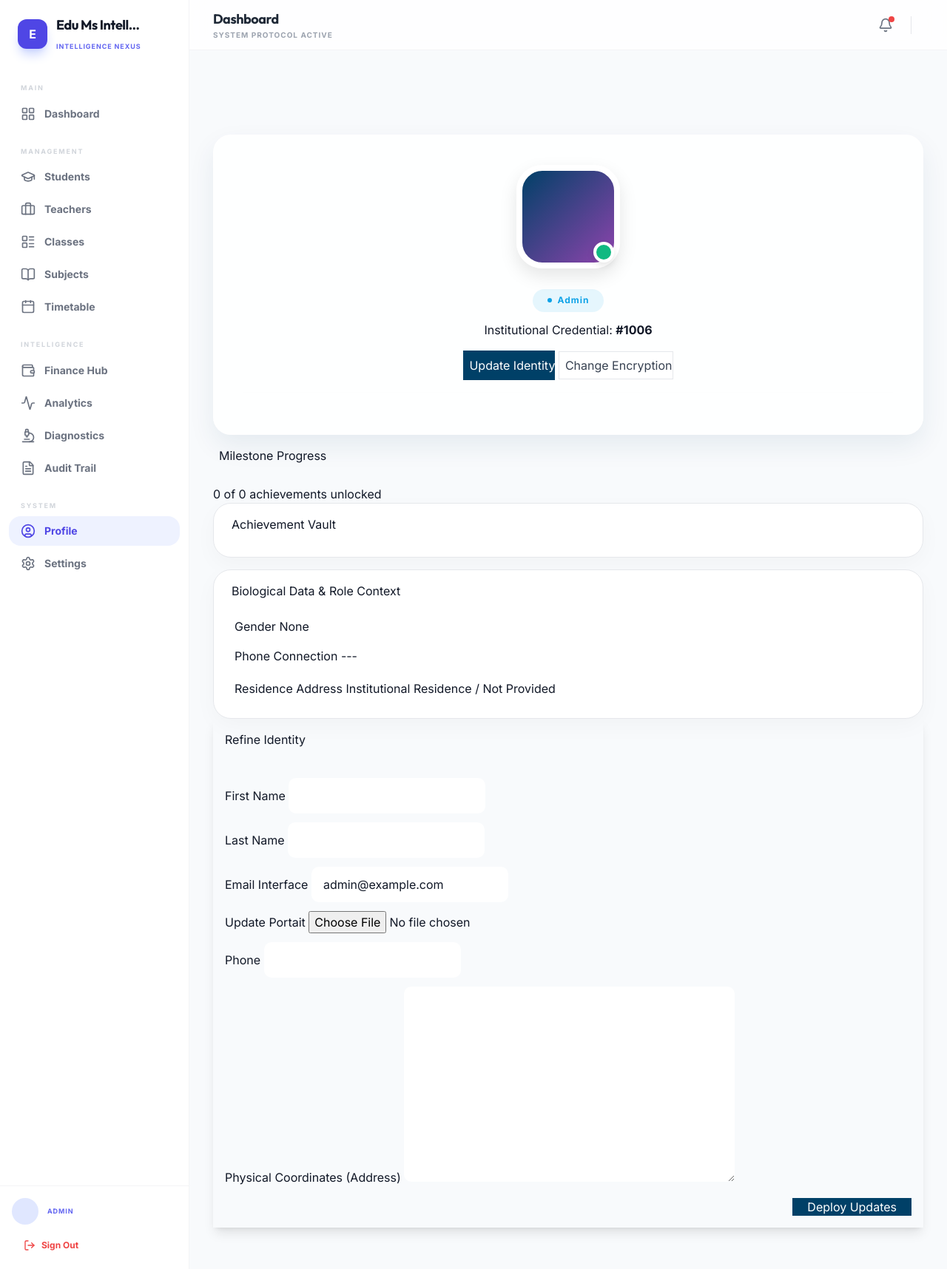
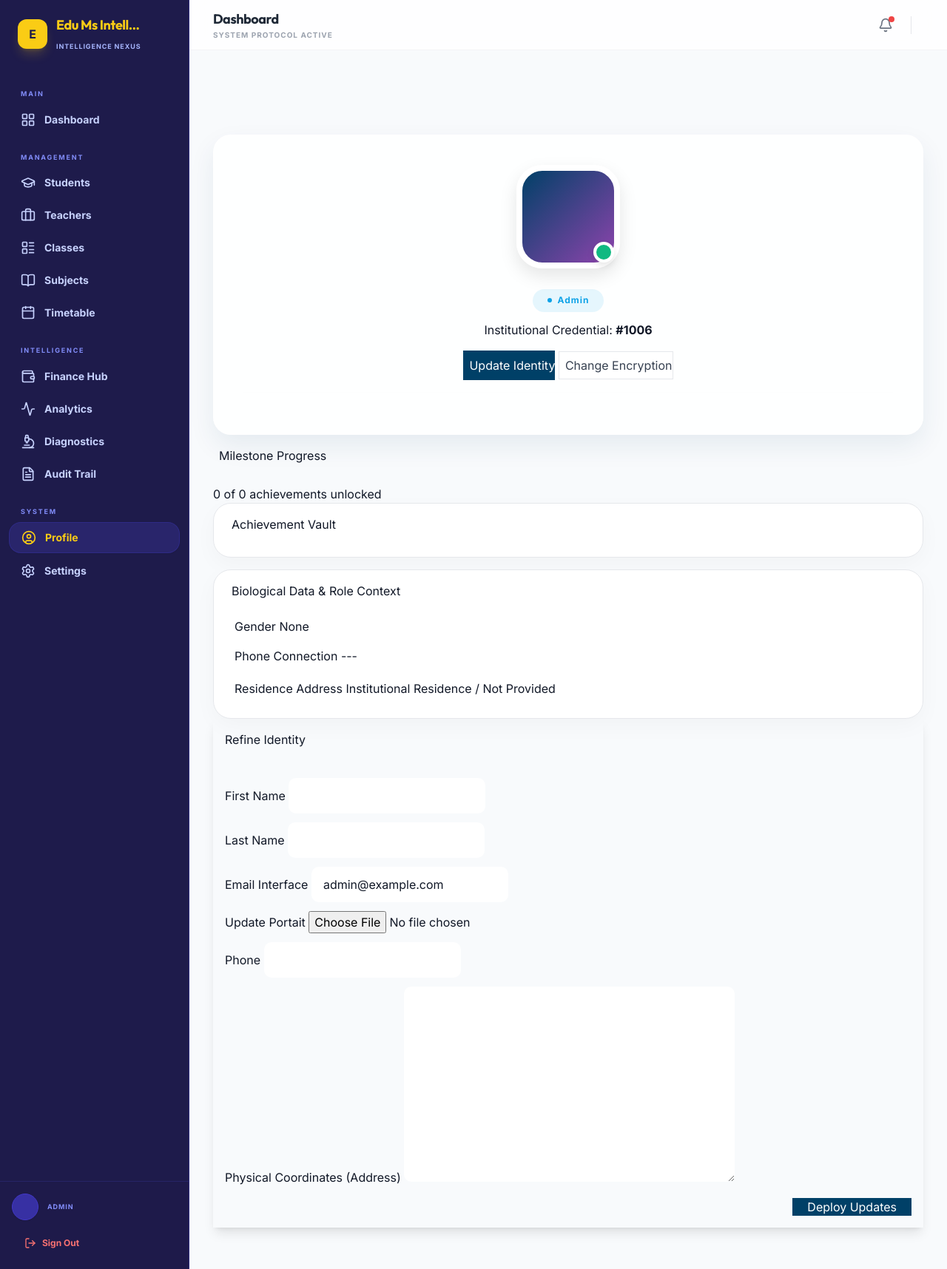
Before and after one commit to KARTEY-JUNIOR-KWASI/Management-System, a Django app: page /profile/profile/ in a window 1280 px wide. Shown: the whole page at 74% size. Run offline with Django 5.2, Linux system fonts and the light colour scheme; a user stored in the database is signed in; data comes from the database, SQL or seed files in the repository; data that the repository does not hold is empty; some libraries are stand-ins or nearby versions.

Commit message:
style: apply dark blue and gold aesthetic to desktop sidebar sidebar

```diff
--- a/templates/base.html
+++ b/templates/base.html
@@ -79,26 +79,26 @@
   <div class="flex flex-col min-h-screen">
 
     <!-- Desktop Sidebar (Hidden on Mobile) -->
-    <aside class="hidden lg:flex lg:flex-shrink-0 lg:w-64 lg:flex-col lg:fixed lg:inset-y-0 border-r border-gray-100 bg-white z-40">
+    <aside class="hidden lg:flex lg:flex-shrink-0 lg:w-64 lg:flex-col lg:fixed lg:inset-y-0 border-r border-indigo-900 bg-indigo-950 z-40">
       <div class="flex flex-col flex-grow pt-5 pb-4 overflow-y-auto">
         <div class="flex items-center flex-shrink-0 px-6 gap-3 mb-6">
           {% if school_config.logo %}
-            <img src="{{ school_config.logo.url }}" class="w-10 h-10 rounded-xl shadow-md" alt="Logo">
+            <img src="{{ school_config.logo.url }}" class="w-10 h-10 rounded-xl shadow-md border border-indigo-800" alt="Logo">
           {% else %}
-            <div class="w-10 h-10 bg-indigo-600 rounded-xl flex items-center justify-center font-bold text-white shadow-lg shadow-indigo-200">
+            <div class="w-10 h-10 bg-yellow-400 rounded-xl flex items-center justify-center font-bold text-indigo-950 shadow-lg shadow-yellow-400/20">
               {{ school_config.name|slice:":1" }}
             </div>
           {% endif %}
           <div class="min-w-0">
-            <span class="font-display font-bold text-lg tracking-tight block truncate">{{ school_config.name|truncatechars:14 }}</span>
-            <span class="text-[9px] font-bold text-indigo-500 uppercase tracking-widest">Intelligence Nexus</span>
+            <span class="font-display font-bold text-lg tracking-tight block truncate text-yellow-400">{{ school_config.name|truncatechars:14 }}</span>
+            <span class="text-[9px] font-bold text-indigo-300 uppercase tracking-widest">Intelligence Nexus</span>
           </div>
         </div>
 
-        <nav class="flex-1 px-3 space-y-1 overflow-y-auto">
+        <nav class="flex-1 px-3 space-y-1 overflow-y-auto mt-2">
 
           <!-- ── Section: Main ── -->
-          <p class="px-4 pt-4 pb-1 text-[9px] font-extrabold text-gray-300 uppercase tracking-[0.2em]">Main</p>
+          <p class="px-4 pt-4 pb-1 text-[9px] font-extrabold text-indigo-400 uppercase tracking-[0.2em]">Main</p>
 
           {% if user.role == 'admin' %}
             {% url 'admin_dashboard' as dash_url %}
@@ -109,116 +109,116 @@
           {% endif %}
 
           <a href="{{ dash_url }}"
-             class="group flex items-center px-4 py-2.5 text-sm font-bold rounded-2xl transition-all {% if request.resolver_match.url_name == 'admin_dashboard' or request.resolver_match.url_name == 'teacher_dashboard' or request.resolver_match.url_name == 'student_dashboard' %}bg-indigo-50 text-indigo-600{% else %}text-gray-500 hover:bg-gray-50 hover:text-gray-700{% endif %}">
+             class="group flex items-center px-4 py-2.5 text-sm font-bold rounded-2xl transition-all {% if request.resolver_match.url_name == 'admin_dashboard' or request.resolver_match.url_name == 'teacher_dashboard' or request.resolver_match.url_name == 'student_dashboard' %}bg-indigo-900/60 text-yellow-400 shadow-sm border border-indigo-800/50{% else %}text-indigo-200 hover:bg-white/5 hover:text-white{% endif %}">
             <i data-lucide="layout-grid" class="mr-3 h-5 w-5 flex-shrink-0"></i>
             Dashboard
           </a>
 
           <!-- ── Section: Management ── -->
-          <p class="px-4 pt-5 pb-1 text-[9px] font-extrabold text-gray-300 uppercase tracking-[0.2em]">Management</p>
+          <p class="px-4 pt-5 pb-1 text-[9px] font-extrabold text-indigo-400 uppercase tracking-[0.2em]">Management</p>
 
           {% if user.role == 'admin' %}
-            <a href="{% url 'student_list' %}" class="group flex items-center px-4 py-2.5 text-sm font-bold rounded-2xl transition-all {% if request.resolver_match.url_name == 'student_list' or request.resolver_match.url_name == 'student_create' or request.resolver_match.url_name == 'student_detail' %}bg-indigo-50 text-indigo-600{% else %}text-gray-500 hover:bg-gray-50 hover:text-gray-700{% endif %}">
+            <a href="{% url 'student_list' %}" class="group flex items-center px-4 py-2.5 text-sm font-bold rounded-2xl transition-all {% if request.resolver_match.url_name == 'student_list' or request.resolver_match.url_name == 'student_create' or request.resolver_match.url_name == 'student_detail' %}bg-indigo-900/60 text-yellow-400 shadow-sm border border-indigo-800/50{% else %}text-indigo-200 hover:bg-white/5 hover:text-white{% endif %}">
               <i data-lucide="graduation-cap" class="mr-3 h-5 w-5 flex-shrink-0"></i>
               Students
             </a>
-            <a href="{% url 'teacher_list' %}" class="group flex items-center px-4 py-2.5 text-sm font-bold rounded-2xl transition-all {% if request.resolver_match.url_name == 'teacher_list' or request.resolver_match.url_name == 'teacher_create' or request.resolver_match.url_name == 'teacher_detail' %}bg-indigo-50 text-indigo-600{% else %}text-gray-500 hover:bg-gray-50 hover:text-gray-700{% endif %}">
+            <a href="{% url 'teacher_list' %}" class="group flex items-center px-4 py-2.5 text-sm font-bold rounded-2xl transition-all {% if request.resolver_match.url_name == 'teacher_list' or request.resolver_match.url_name == 'teacher_create' or request.resolver_match.url_name == 'teacher_detail' %}bg-indigo-900/60 text-yellow-400 shadow-sm border border-indigo-800/50{% else %}text-indigo-200 hover:bg-white/5 hover:text-white{% endif %}">
               <i data-lucide="briefcase" class="mr-3 h-5 w-5 flex-shrink-0"></i>
               Teachers
             </a>
-            <a href="{% url 'class_list' %}" class="group flex items-center px-4 py-2.5 text-sm font-bold rounded-2xl transition-all {% if request.resolver_match.url_name == 'class_list' or request.resolver_match.url_name == 'class_create' %}bg-indigo-50 text-indigo-600{% else %}text-gray-500 hover:bg-gray-50 hover:text-gray-700{% endif %}">
+            <a href="{% url 'class_list' %}" class="group flex items-center px-4 py-2.5 text-sm font-bold rounded-2xl transition-all {% if request.resolver_match.url_name == 'class_list' or request.resolver_match.url_name == 'class_create' %}bg-indigo-900/60 text-yellow-400 shadow-sm border border-indigo-800/50{% else %}text-indigo-200 hover:bg-white/5 hover:text-white{% endif %}">
               <i data-lucide="layout-list" class="mr-3 h-5 w-5 flex-shrink-0"></i>
               Classes
             </a>
-            <a href="{% url 'subject_list' %}" class="group flex items-center px-4 py-2.5 text-sm font-bold rounded-2xl transition-all {% if request.resolver_match.url_name == 'subject_list' or request.resolver_match.url_name == 'subject_create' %}bg-indigo-50 text-indigo-600{% else %}text-gray-500 hover:bg-gray-50 hover:text-gray-700{% endif %}">
+            <a href="{% url 'subject_list' %}" class="group flex items-center px-4 py-2.5 text-sm font-bold rounded-2xl transition-all {% if request.resolver_match.url_name == 'subject_list' or request.resolver_match.url_name == 'subject_create' %}bg-indigo-900/60 text-yellow-400 shadow-sm border border-indigo-800/50{% else %}text-indigo-200 hover:bg-white/5 hover:text-white{% endif %}">
               <i data-lucide="book-open" class="mr-3 h-5 w-5 flex-shrink-0"></i>
               Subjects
             </a>
-            <a href="{% url 'manage_timetable' %}" class="group flex items-center px-4 py-2.5 text-sm font-bold rounded-2xl transition-all {% if request.resolver_match.url_name == 'manage_timetable' %}bg-indigo-50 text-indigo-600{% else %}text-gray-500 hover:bg-gray-50 hover:text-gray-700{% endif %}">
+            <a href="{% url 'manage_timetable' %}" class="group flex items-center px-4 py-2.5 text-sm font-bold rounded-2xl transition-all {% if request.resolver_match.url_name == 'manage_timetable' %}bg-indigo-900/60 text-yellow-400 shadow-sm border border-indigo-800/50{% else %}text-indigo-200 hover:bg-white/5 hover:text-white{% endif %}">
               <i data-lucide="calendar" class="mr-3 h-5 w-5 flex-shrink-0"></i>
               Timetable
             </a>
           {% elif user.role == 'teacher' %}
-            <a href="{% url 'mark_attendance' %}" class="group flex items-center px-4 py-2.5 text-sm font-bold rounded-2xl transition-all {% if request.resolver_match.url_name == 'mark_attendance' %}bg-indigo-50 text-indigo-600{% else %}text-gray-500 hover:bg-gray-50 hover:text-gray-700{% endif %}">
+            <a href="{% url 'mark_attendance' %}" class="group flex items-center px-4 py-2.5 text-sm font-bold rounded-2xl transition-all {% if request.resolver_match.url_name == 'mark_attendance' %}bg-indigo-900/60 text-yellow-400 shadow-sm border border-indigo-800/50{% else %}text-indigo-200 hover:bg-white/5 hover:text-white{% endif %}">
               <i data-lucide="scan-line" class="mr-3 h-5 w-5 flex-shrink-0"></i>
               Mark Attendance
             </a>
-            <a href="{% url 'manage_grades' %}" class="group flex items-center px-4 py-2.5 text-sm font-bold rounded-2xl transition-all {% if request.resolver_match.url_name == 'manage_grades' %}bg-indigo-50 text-indigo-600{% else %}text-gray-500 hover:bg-gray-50 hover:text-gray-700{% endif %}">
+            <a href="{% url 'manage_grades' %}" class="group flex items-center px-4 py-2.5 text-sm font-bold rounded-2xl transition-all {% if request.resolver_match.url_name == 'manage_grades' %}bg-indigo-900/60 text-yellow-400 shadow-sm border border-indigo-800/50{% else %}text-indigo-200 hover:bg-white/5 hover:text-white{% endif %}">
               <i data-lucide="bar-chart-3" class="mr-3 h-5 w-5 flex-shrink-0"></i>
               Manage Grades
             </a>
-            <a href="{% url 'manage_assignments' %}" class="group flex items-center px-4 py-2.5 text-sm font-bold rounded-2xl transition-all {% if request.resolver_match.url_name == 'manage_assignments' or request.resolver_match.url_name == 'create_assignment' %}bg-indigo-50 text-indigo-600{% else %}text-gray-500 hover:bg-gray-50 hover:text-gray-700{% endif %}">
+            <a href="{% url 'manage_assignments' %}" class="group flex items-center px-4 py-2.5 text-sm font-bold rounded-2xl transition-all {% if request.resolver_match.url_name == 'manage_assignments' or request.resolver_match.url_name == 'create_assignment' %}bg-indigo-900/60 text-yellow-400 shadow-sm border border-indigo-800/50{% else %}text-indigo-200 hover:bg-white/5 hover:text-white{% endif %}">
               <i data-lucide="clipboard-list" class="mr-3 h-5 w-5 flex-shrink-0"></i>
               Assignments
             </a>
-            <a href="{% url 'teacher_timetable' %}" class="group flex items-center px-4 py-2.5 text-sm font-bold rounded-2xl transition-all {% if request.resolver_match.url_name == 'teacher_timetable' %}bg-indigo-50 text-indigo-600{% else %}text-gray-500 hover:bg-gray-50 hover:text-gray-700{% endif %}">
+            <a href="{% url 'teacher_timetable' %}" class="group flex items-center px-4 py-2.5 text-sm font-bold rounded-2xl transition-all {% if request.resolver_match.url_name == 'teacher_timetable' %}bg-indigo-900/60 text-yellow-400 shadow-sm border border-indigo-800/50{% else %}text-indigo-200 hover:bg-white/5 hover:text-white{% endif %}">
               <i data-lucide="calendar" class="mr-3 h-5 w-5 flex-shrink-0"></i>
               Timetable
             </a>
           {% else %}
-            <a href="{% url 'view_grades' %}" class="group flex items-center px-4 py-2.5 text-sm font-bold rounded-2xl transition-all {% if request.resolver_match.url_name == 'view_grades' %}bg-indigo-50 text-indigo-600{% else %}text-gray-500 hover:bg-gray-50 hover:text-gray-700{% endif %}">
+            <a href="{% url 'view_grades' %}" class="group flex items-center px-4 py-2.5 text-sm font-bold rounded-2xl transition-all {% if request.resolver_match.url_name == 'view_grades' %}bg-indigo-900/60 text-yellow-400 shadow-sm border border-indigo-800/50{% else %}text-indigo-200 hover:bg-white/5 hover:text-white{% endif %}">
               <i data-lucide="bar-chart-3" class="mr-3 h-5 w-5 flex-shrink-0"></i>
               My Grades
             </a>
-            <a href="{% url 'view_attendance' %}" class="group flex items-center px-4 py-2.5 text-sm font-bold rounded-2xl transition-all {% if request.resolver_match.url_name == 'view_attendance' %}bg-indigo-50 text-indigo-600{% else %}text-gray-500 hover:bg-gray-50 hover:text-gray-700{% endif %}">
+            <a href="{% url 'view_attendance' %}" class="group flex items-center px-4 py-2.5 text-sm font-bold rounded-2xl transition-all {% if request.resolver_match.url_name == 'view_attendance' %}bg-indigo-900/60 text-yellow-400 shadow-sm border border-indigo-800/50{% else %}text-indigo-200 hover:bg-white/5 hover:text-white{% endif %}">
               <i data-lucide="scan-line" class="mr-3 h-5 w-5 flex-shrink-0"></i>
               Attendance
             </a>
-            <a href="{% url 'view_assignments' %}" class="group flex items-center px-4 py-2.5 text-sm font-bold rounded-2xl transition-all {% if request.resolver_match.url_name == 'view_assignments' %}bg-indigo-50 text-indigo-600{% else %}text-gray-500 hover:bg-gray-50 hover:text-gray-700{% endif %}">
+            <a href="{% url 'view_assignments' %}" class="group flex items-center px-4 py-2.5 text-sm font-bold rounded-2xl transition-all {% if request.resolver_match.url_name == 'view_assignments' %}bg-indigo-900/60 text-yellow-400 shadow-sm border border-indigo-800/50{% else %}text-indigo-200 hover:bg-white/5 hover:text-white{% endif %}">
               <i data-lucide="clipboard-list" class="mr-3 h-5 w-5 flex-shrink-0"></i>
               Assignments
             </a>
-            <a href="{% url 'student_timetable' %}" class="group flex items-center px-4 py-2.5 text-sm font-bold rounded-2xl transition-all {% if request.resolver_match.url_name == 'student_timetable' %}bg-indigo-50 text-indigo-600{% else %}text-gray-500 hover:bg-gray-50 hover:text-gray-700{% endif %}">
+            <a href="{% url 'student_timetable' %}" class="group flex items-center px-4 py-2.5 text-sm font-bold rounded-2xl transition-all {% if request.resolver_match.url_name == 'student_timetable' %}bg-indigo-900/60 text-yellow-400 shadow-sm border border-indigo-800/50{% else %}text-indigo-200 hover:bg-white/5 hover:text-white{% endif %}">
               <i data-lucide="calendar" class="mr-3 h-5 w-5 flex-shrink-0"></i>
               Timetable
             </a>
           {% endif %}
 
           <!-- ── Section: Intelligence ── -->
-          <p class="px-4 pt-5 pb-1 text-[9px] font-extrabold text-gray-300 uppercase tracking-[0.2em]">Intelligence</p>
+          <p class="px-4 pt-5 pb-1 text-[9px] font-extrabold text-indigo-400 uppercase tracking-[0.2em]">Intelligence</p>
 
           {% if user.role == 'admin' %}
-            <a href="{% url 'finance:finance_hub' %}" class="group flex items-center px-4 py-2.5 text-sm font-bold rounded-2xl transition-all {% if 'finance' in request.path %}bg-green-50 text-green-600{% else %}text-gray-500 hover:bg-gray-50 hover:text-gray-700{% endif %}">
+            <a href="{% url 'finance:finance_hub' %}" class="group flex items-center px-4 py-2.5 text-sm font-bold rounded-2xl transition-all {% if 'finance' in request.path %}bg-indigo-900/60 text-yellow-400 shadow-sm border border-indigo-800/50{% else %}text-indigo-200 hover:bg-white/5 hover:text-white{% endif %}">
               <i data-lucide="wallet" class="mr-3 h-5 w-5 flex-shrink-0"></i>
               Finance Hub
             </a>
           {% endif %}
 
-          <a href="{% url 'analytics:analytics_dashboard' %}" class="group flex items-center px-4 py-2.5 text-sm font-bold rounded-2xl transition-all {% if 'analytics' in request.path %}bg-indigo-50 text-indigo-600{% else %}text-gray-500 hover:bg-gray-50 hover:text-gray-700{% endif %}">
+          <a href="{% url 'analytics:analytics_dashboard' %}" class="group flex items-center px-4 py-2.5 text-sm font-bold rounded-2xl transition-all {% if 'analytics' in request.path %}bg-indigo-900/60 text-yellow-400 shadow-sm border border-indigo-800/50{% else %}text-indigo-200 hover:bg-white/5 hover:text-white{% endif %}">
             <i data-lucide="activity" class="mr-3 h-5 w-5 flex-shrink-0"></i>
             Analytics
           </a>
 
           {% if user.role == 'admin' %}
-            <a href="{% url 'academic_diagnostics' %}" class="group flex items-center px-4 py-2.5 text-sm font-bold rounded-2xl transition-all {% if request.resolver_match.url_name == 'academic_diagnostics' %}bg-indigo-50 text-indigo-600{% else %}text-gray-500 hover:bg-gray-50 hover:text-gray-700{% endif %}">
+            <a href="{% url 'academic_diagnostics' %}" class="group flex items-center px-4 py-2.5 text-sm font-bold rounded-2xl transition-all {% if request.resolver_match.url_name == 'academic_diagnostics' %}bg-indigo-900/60 text-yellow-400 shadow-sm border border-indigo-800/50{% else %}text-indigo-200 hover:bg-white/5 hover:text-white{% endif %}">
               <i data-lucide="microscope" class="mr-3 h-5 w-5 flex-shrink-0"></i>
               Diagnostics
             </a>
-            <a href="{% url 'audit_logs' %}" class="group flex items-center px-4 py-2.5 text-sm font-bold rounded-2xl transition-all {% if request.resolver_match.url_name == 'audit_logs' %}bg-indigo-50 text-indigo-600{% else %}text-gray-500 hover:bg-gray-50 hover:text-gray-700{% endif %}">
+            <a href="{% url 'audit_logs' %}" class="group flex items-center px-4 py-2.5 text-sm font-bold rounded-2xl transition-all {% if request.resolver_match.url_name == 'audit_logs' %}bg-indigo-900/60 text-yellow-400 shadow-sm border border-indigo-800/50{% else %}text-indigo-200 hover:bg-white/5 hover:text-white{% endif %}">
               <i data-lucide="file-text" class="mr-3 h-5 w-5 flex-shrink-0"></i>
               Audit Trail
             </a>
           {% elif user.role == 'teacher' %}
-            <a href="{% url 'attendance_report' %}" class="group flex items-center px-4 py-2.5 text-sm font-bold rounded-2xl transition-all {% if request.resolver_match.url_name == 'attendance_report' %}bg-indigo-50 text-indigo-600{% else %}text-gray-500 hover:bg-gray-50 hover:text-gray-700{% endif %}">
+            <a href="{% url 'attendance_report' %}" class="group flex items-center px-4 py-2.5 text-sm font-bold rounded-2xl transition-all {% if request.resolver_match.url_name == 'attendance_report' %}bg-indigo-900/60 text-yellow-400 shadow-sm border border-indigo-800/50{% else %}text-indigo-200 hover:bg-white/5 hover:text-white{% endif %}">
               <i data-lucide="file-bar-chart" class="mr-3 h-5 w-5 flex-shrink-0"></i>
               Attendance Report
             </a>
-            <a href="{% url 'grade_report' %}" class="group flex items-center px-4 py-2.5 text-sm font-bold rounded-2xl transition-all {% if request.resolver_match.url_name == 'grade_report' %}bg-indigo-50 text-indigo-600{% else %}text-gray-500 hover:bg-gray-50 hover:text-gray-700{% endif %}">
+            <a href="{% url 'grade_report' %}" class="group flex items-center px-4 py-2.5 text-sm font-bold rounded-2xl transition-all {% if request.resolver_match.url_name == 'grade_report' %}bg-indigo-900/60 text-yellow-400 shadow-sm border border-indigo-800/50{% else %}text-indigo-200 hover:bg-white/5 hover:text-white{% endif %}">
               <i data-lucide="file-text" class="mr-3 h-5 w-5 flex-shrink-0"></i>
               Grade Report
             </a>
           {% endif %}
 
           <!-- ── Section: System ── -->
-          <p class="px-4 pt-5 pb-1 text-[9px] font-extrabold text-gray-300 uppercase tracking-[0.2em]">System</p>
+          <p class="px-4 pt-5 pb-1 text-[9px] font-extrabold text-indigo-400 uppercase tracking-[0.2em]">System</p>
 
-          <a href="{% url 'profile' %}" class="group flex items-center px-4 py-2.5 text-sm font-bold rounded-2xl transition-all {% if request.resolver_match.url_name == 'profile' %}bg-indigo-50 text-indigo-600{% else %}text-gray-500 hover:bg-gray-50 hover:text-gray-700{% endif %}">
+          <a href="{% url 'profile' %}" class="group flex items-center px-4 py-2.5 text-sm font-bold rounded-2xl transition-all {% if request.resolver_match.url_name == 'profile' %}bg-indigo-900/60 text-yellow-400 shadow-sm border border-indigo-800/50{% else %}text-indigo-200 hover:bg-white/5 hover:text-white{% endif %}">
             <i data-lucide="user-circle" class="mr-3 h-5 w-5 flex-shrink-0"></i>
             Profile
           </a>
 
           {% if user.role == 'admin' %}
-            <a href="{% url 'system_settings' %}" class="group flex items-center px-4 py-2.5 text-sm font-bold rounded-2xl transition-all {% if request.resolver_match.url_name == 'system_settings' %}bg-indigo-50 text-indigo-600{% else %}text-gray-500 hover:bg-gray-50 hover:text-gray-700{% endif %}">
+            <a href="{% url 'system_settings' %}" class="group flex items-center px-4 py-2.5 text-sm font-bold rounded-2xl transition-all {% if request.resolver_match.url_name == 'system_settings' %}bg-indigo-900/60 text-yellow-400 shadow-sm border border-indigo-800/50{% else %}text-indigo-200 hover:bg-white/5 hover:text-white{% endif %}">
               <i data-lucide="settings" class="mr-3 h-5 w-5 flex-shrink-0"></i>
               Settings
             </a>
@@ -228,17 +228,17 @@
       </div>
 
       <!-- Sidebar Footer: User + Logout -->
-      <div class="flex-shrink-0 border-t border-gray-100 p-4 space-y-3">
+      <div class="flex-shrink-0 border-t border-indigo-900/50 p-4 space-y-3 bg-indigo-950/50 text-indigo-100">
         <a href="{% url 'profile' %}" class="flex items-center gap-3 group">
-          <div class="h-9 w-9 rounded-full bg-indigo-100 text-indigo-600 flex items-center justify-center font-bold uppercase text-sm flex-shrink-0">
+          <div class="h-9 w-9 rounded-full bg-indigo-800 border border-indigo-700 text-yellow-400 flex items-center justify-center font-bold uppercase text-sm flex-shrink-0 shadow-sm group-hover:bg-indigo-700 transition-colors">
             {{ user.get_full_name|slice:":1" }}
           </div>
           <div class="min-w-0">
-            <p class="text-xs font-bold text-gray-700 group-hover:text-gray-900 truncate">{{ user.get_full_name }}</p>
-            <p class="text-[9px] font-bold text-indigo-500 uppercase tracking-widest">{{ user.role }}</p>
+            <p class="text-xs font-bold text-white group-hover:text-yellow-400 truncate transition-colors">{{ user.get_full_name }}</p>
+            <p class="text-[9px] font-bold text-indigo-400 uppercase tracking-widest">{{ user.role }}</p>
           </div>
         </a>
-        <a href="{% url 'account_logout' %}" class="flex items-center gap-2 px-4 py-2 text-xs font-bold text-red-500 hover:text-red-600 hover:bg-red-50 rounded-xl transition-all">
+        <a href="{% url 'account_logout' %}" class="flex items-center gap-2 px-4 py-2.5 text-xs font-bold text-red-400 hover:text-red-300 hover:bg-red-900/30 rounded-xl transition-all border border-transparent hover:border-red-900/50">
           <i data-lucide="log-out" class="w-4 h-4"></i>
           Sign Out
         </a>
```
